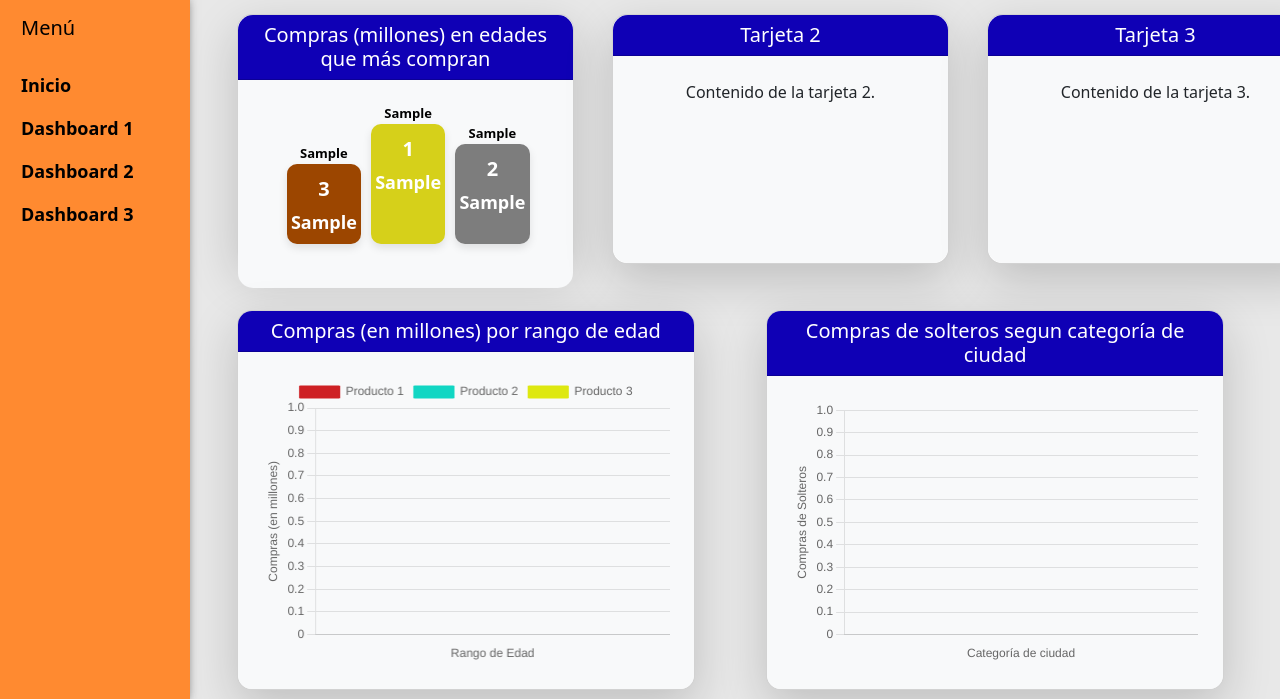
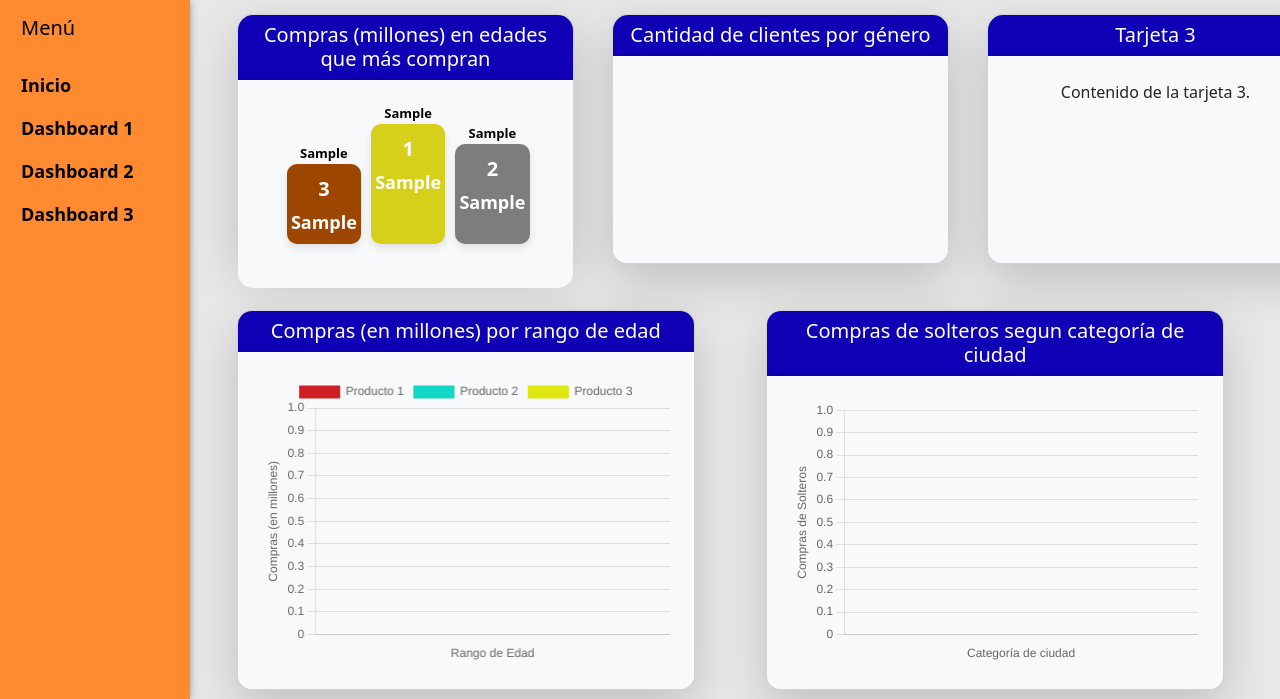
Before and after one commit to VichoIFA/Visualizacion, a Django app: template proyecto/mayorista9/templates/graficomuestra.html in a window 1280 px wide; the page is wider, and only the part inside the window is pictured. Shown: the part 86-785 px from the top of that part. Run offline with Django 5.2, Linux system fonts and the light colour scheme; the template is opened without the code that fills it: most values are stand-ins (such as "Sample title", 1, 10 or a date in 2020); a map, chart or similar area stays blank; parts of the project's set-up code (start-up, migrations or seed data) failed here and were passed over; some libraries are stand-ins or nearby versions.

Commit message:
grafico hombres y mujeres
ahora si xd

```diff
--- a/proyecto/mayorista9/templates/graficomuestra.html
+++ b/proyecto/mayorista9/templates/graficomuestra.html
@@ -180,10 +180,10 @@
 
                     <div class="card text-center shadow-lg" style="border-radius: 15px; width: 30%; height: 250px;">
                         <div class="card-header text-white" style="background-color: #0f00b5; border-top-left-radius: 15px; border-top-right-radius: 15px;">
-                            <h5 class="card-title mb-0">Tarjeta 2</h5>
+                            <h5 class="card-title mb-0">Cantidad de clientes por género</h5>
                         </div>
-                        <div class="card-body p-4 bg-light" style="border-bottom-left-radius: 15px; border-bottom-right-radius: 15px;">
-                            <p class="card-text">Contenido de la tarjeta 2.</p>
+                        <div class="card-body p-4 bg-light d-flex align-items-center justify-content-center" style="border-bottom-left-radius: 15px; border-bottom-right-radius: 15px;">
+                            <canvas id="gaugeChart" style="width:100%; height:100%;"></canvas>
                         </div>
                     </div>
 
@@ -319,6 +319,33 @@
                             }
                         });
                     });
+
+                    document.addEventListener("DOMContentLoaded", function () {
+                        var ctx = document.getElementById('gaugeChart').getContext('2d');
+                        var gaugeChart = new Chart(ctx, {
+                            type: 'doughnut',
+                            data: {
+                                labels: ['Hombres', 'Mujeres'],
+                                datasets: [{
+                                    data: [{{hombresUnicos|safe}}, {{mujeresUnicas|safe}}], // Ajusta los valores según tu necesidad
+                                    backgroundColor: ['#0094f7', '#ff0000'], // Color del progreso y el resto
+                                    borderWidth: 0
+                                }]
+                            },
+                            options: {
+                                responsive: true, // Hace que el gráfico sea responsivo
+                                maintainAspectRatio: false, // Permite que el gráfico llene todo el espacio
+                                rotation: 270, // Rotación para que empiece desde abajo
+                                circumference: 180, // Muestra solo la mitad del gráfico (gauge)
+                                cutout: '80%', // Controla el grosor del gráfico
+                                plugins: {
+                                    legend: {
+                                        display: false // Oculta la leyenda
+                                    }
+                                }
+                            }
+                        });
+                    });
                 </script>
             </main>
         </div>
```
Also changed, not shown: proyecto/mayorista9/views.py (+10 -1 lines).
